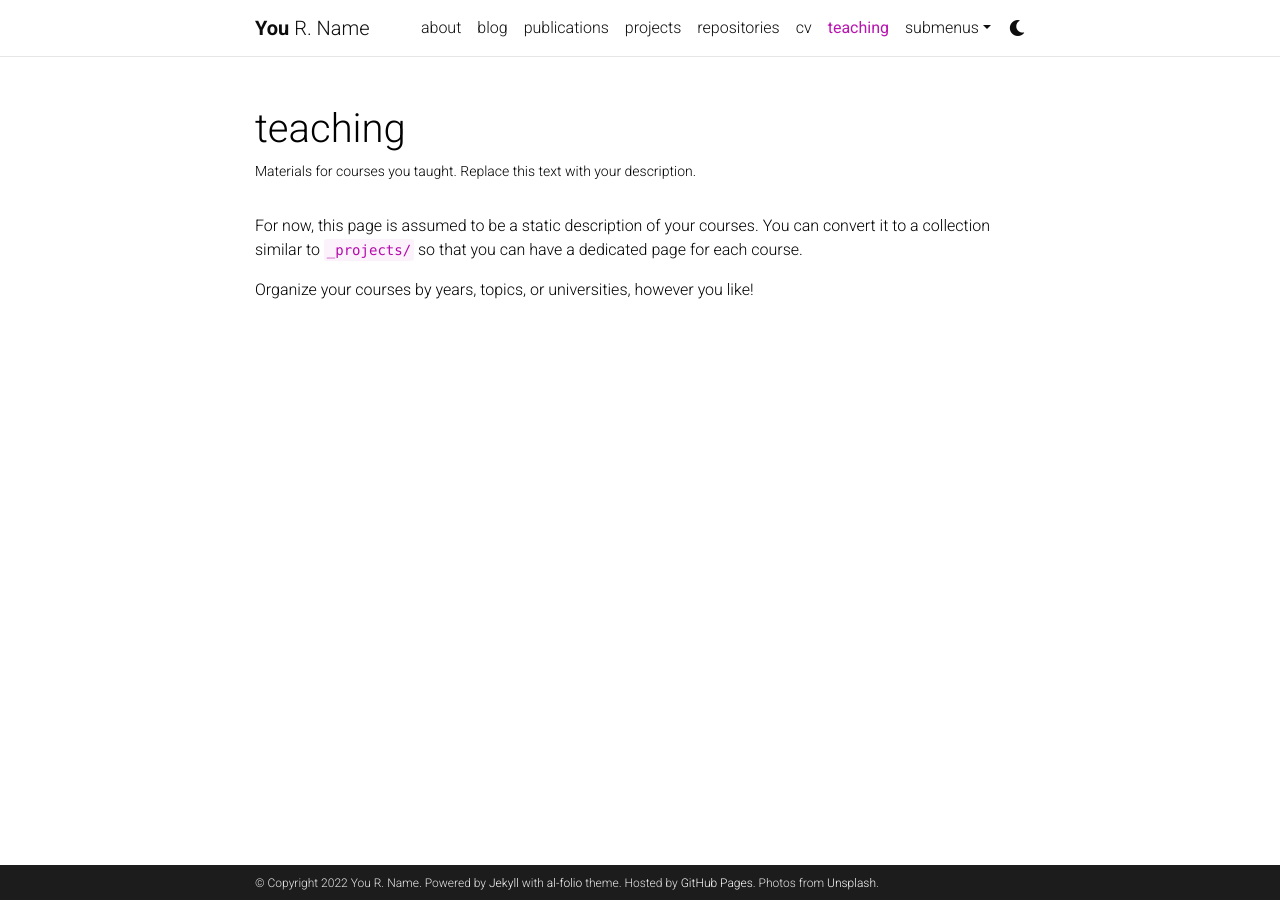
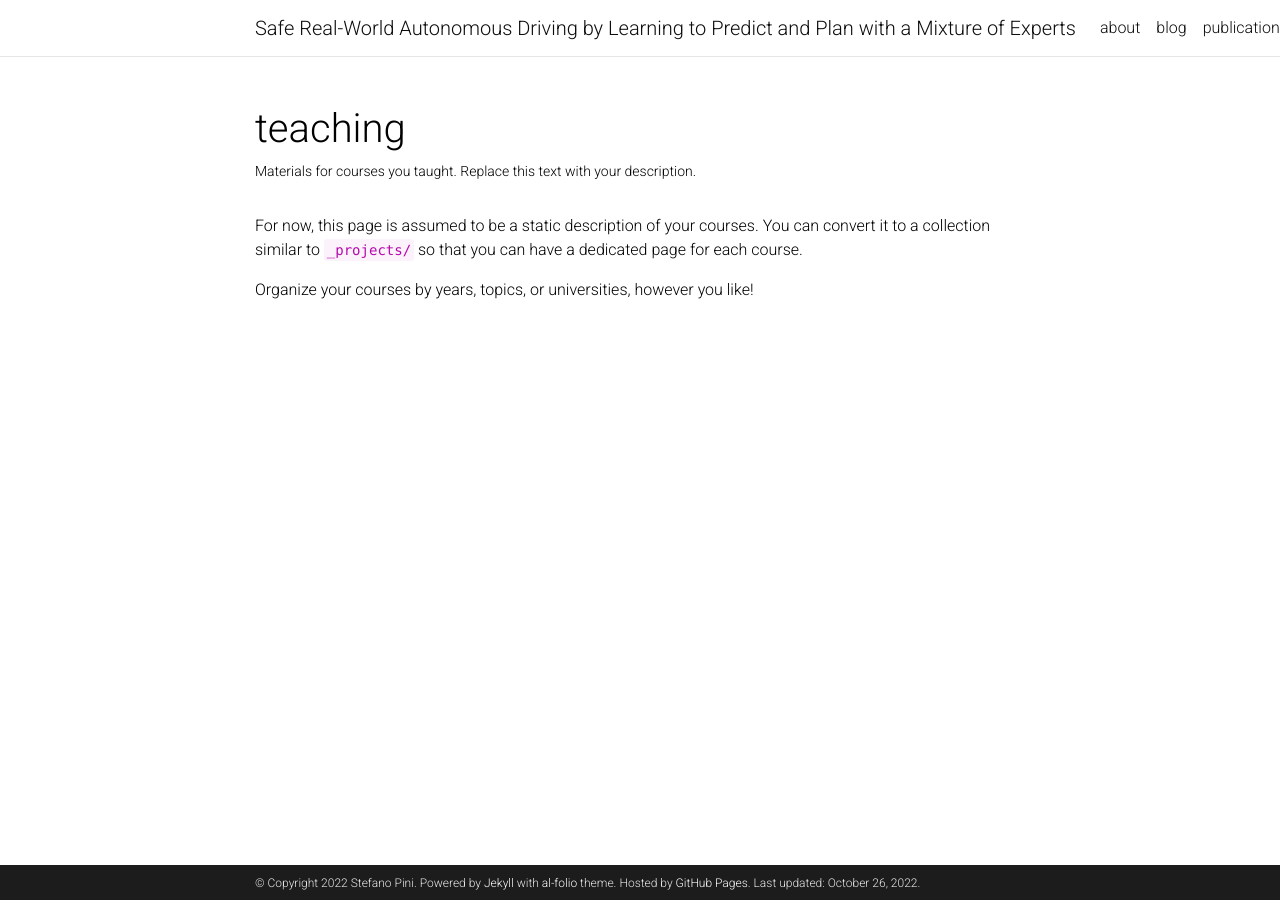
Before and after one commit to wp-research-uk/safepathnet, a Jekyll site: the page built from _pages/teaching.md, in a window 1280 px wide. Built offline with Jekyll 4.4.1, drawn with Linux system fonts in a browser that asks for light colours; comment, search, counter and statistics services are not loaded; a style sheet for code colours, icons or effects is not loaded.

Commit message:
Initial changes

```diff
--- a/_config.yml
+++ b/_config.yml
@@ -2,25 +2,24 @@
 # Site settings
 # -----------------------------------------------------------------------------
 
-title: blank # the website title (if blank, full name will be used instead)
-first_name: You
-middle_name: R.
-last_name: Name
-email: you@example.com
+title: Safe Real-World Autonomous Driving by Learning to Predict and Plan with a Mixture of Experts # the website title (if blank, full name will be used instead)
+first_name: Stefano
+middle_name:
+last_name: Pini
+email:
 description: > # the ">" symbol means to ignore newlines until "footer_text:"
-  A simple, whitespace theme for academics. Based on [*folio](https://github.com/bogoli/-folio) design.
+  SafePathNet: Safe Real-World Autonomous Driving by Learning to Predict and Plan with a Mixture of Experts
 footer_text: >
   Powered by <a href="https://jekyllrb.com/" target="_blank">Jekyll</a> with <a href="https://github.com/alshedivat/al-folio">al-folio</a> theme.
   Hosted by <a href="https://pages.github.com/" target="_blank">GitHub Pages</a>.
-  Photos from <a href="https://unsplash.com" target="_blank">Unsplash</a>.
 keywords: jekyll, jekyll-theme, academic-website, portfolio-website  # add your own keywords or leave empty
 
 lang: en # the language of your site (for example: en, fr, cn, ru, etc.)
-icon: ⚛️  # the emoji used as the favicon (alternatively, provide image name in /assets/img/)
+icon: wp_icon.png  # the emoji used as the favicon (alternatively, provide image name in /assets/img/)
 
-url: https://alshedivat.github.io # the base hostname & protocol for your site
-baseurl: /al-folio # the subpath of your site, e.g. /blog/
-last_updated: false # set to true if you want to display last updated in the footer
+url: https://wp-research-uk.github.io # the base hostname & protocol for your site
+baseurl: /safepathnet # the subpath of your site, e.g. /blog/
+last_updated: true # set to true if you want to display last updated in the footer
 impressum_path:  # set to path to include impressum link in the footer, use the same path as permalink in a page, helps to conform with EU GDPR
 
 # -----------------------------------------------------------------------------
@@ -41,7 +40,7 @@ repo_theme_dark: dark           # https://github.com/anuraghazra/github-readme-s
 # will use title and url fields
 # Take a look to https://github.com/jekyll/jekyll-feed for more customization
 
-rss_icon: true
+rss_icon: false
 
 # -----------------------------------------------------------------------------
 # Layout
```
